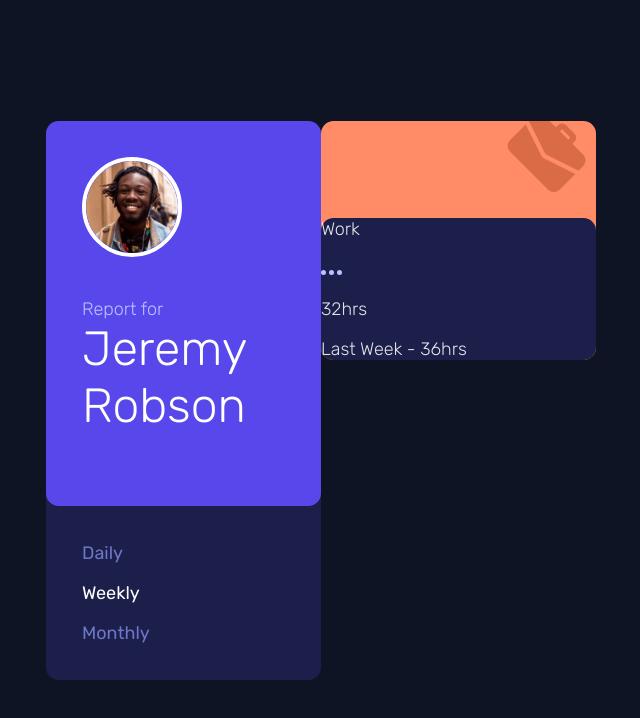
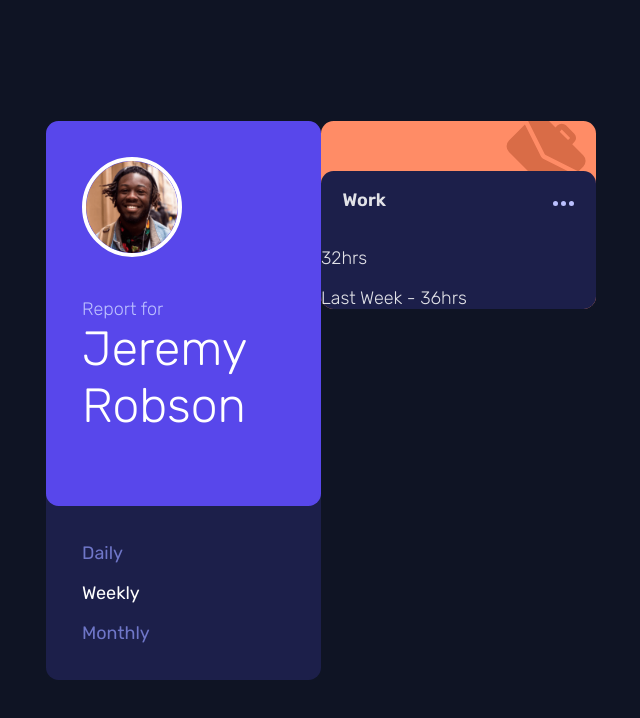
Before and after one commit to mahiv87/chrono-dash, a React (Vite) app: page / in a window 1280 px wide. Shown: the top 718 px of the page, without its empty margins (319-959 px from the left). Built offline with nearby package versions, Linux system fonts and the light colour scheme.

Commit message:
placed icon again. styled card title and elipsis

```diff
--- a/src/components/CardComponent/CardComponent.module.css
+++ b/src/components/CardComponent/CardComponent.module.css
@@ -10,15 +10,29 @@
 	display: flex;
 	justify-content: end;
 	overflow: hidden;
+	height: 50px;
 }
 
 .icon {
 	position: relative;
 	top: -7px;
 	right: 10px;
+	width: 80px;
+	height: 80px;
 }
 
 .activityInfo {
 	background-color: hsl(235, 46%, 20%);
 	border-radius: 0.7rem;
 }
+
+.header {
+	display: flex;
+	justify-content: space-between;
+	align-items: center;
+	padding: 0rem 1.2rem;
+}
+
+.title {
+	font-weight: 600;
+}
```
